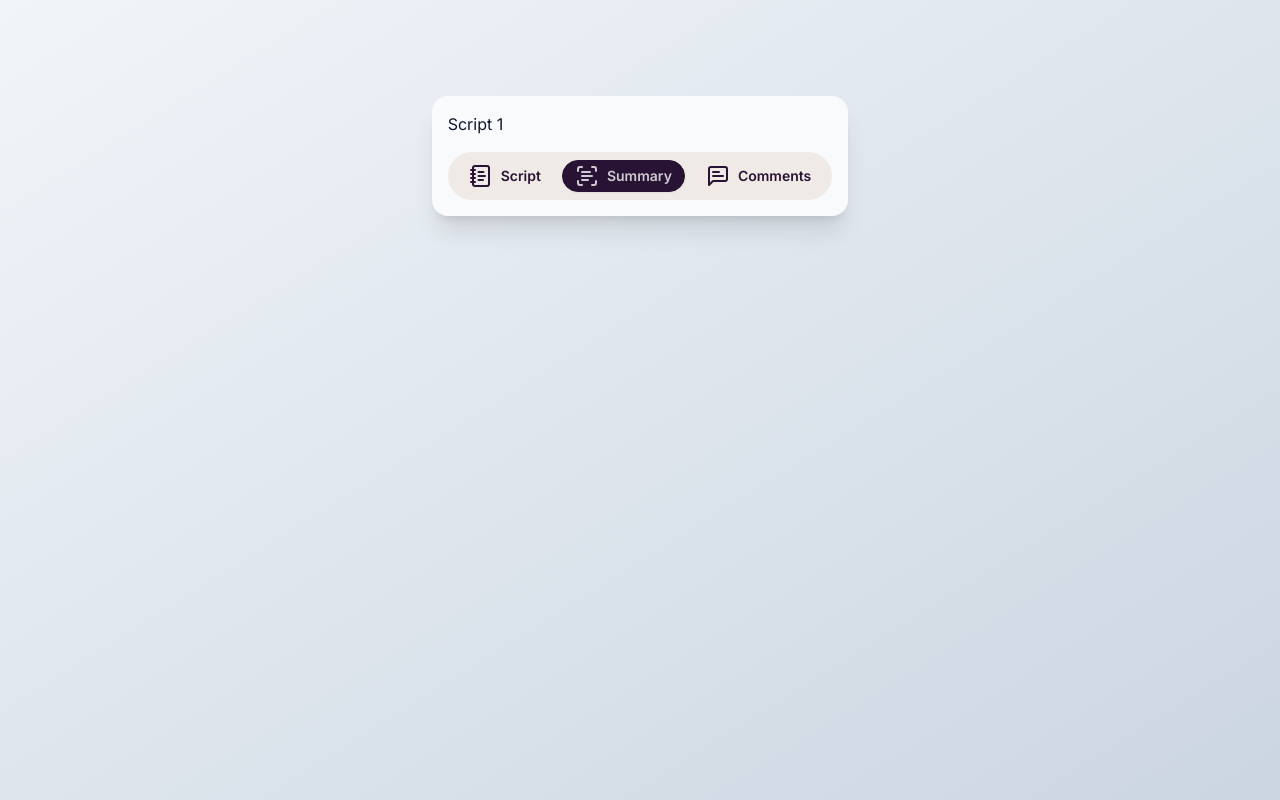
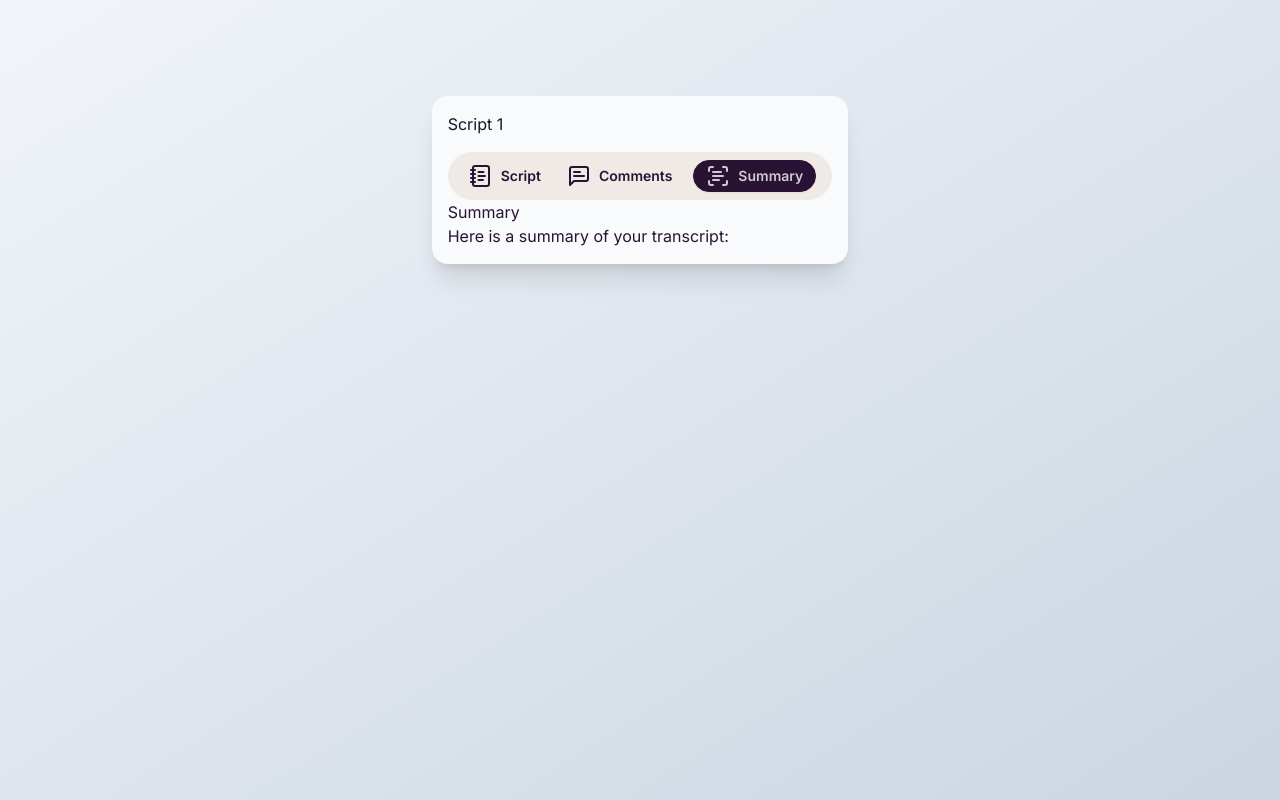
Before and after one commit to Headstarter-2024/editor, a Next.js app: page / in a window 1280 px wide. Both pictures are taken after a click on the button "Summary". Built offline with nearby package versions, Linux system fonts and the light colour scheme.

Commit message:
Add Summary View
Empty for now

```diff
--- a/src/components/Editor.tsx
+++ b/src/components/Editor.tsx
@@ -4,6 +4,7 @@ import { useEditorStore } from "@/store";
 import { MessageSquareText, NotebookText, ScanText } from "lucide-react";
 import CommentsView from "./CommentsView";
 import ScriptsView from "./ScriptView";
+import SummaryView from "./SummaryView";
 
 const Editor: React.FC = () => {
   const activeView = useEditorStore((state) => state.activeView);
@@ -21,23 +22,24 @@ const Editor: React.FC = () => {
           Script
         </button>
         <button
+          className={`btn btn-sm ${activeView === "comments" ? "btn-neutral" : "btn-ghost"}`}
+          onClick={() => setActiveView("comments")}
+        >
+          <MessageSquareText size={24} />
+          Comments
+        </button>
+        <button
           className={`btn btn-sm mx-2 ${activeView === "summary" ? "btn-neutral" : "btn-ghost"}`}
           onClick={() => setActiveView("summary")}
         >
           <ScanText size={24} />
           Summary
         </button>
-        <button
-          className={`btn btn-sm ${activeView === "comments" ? "btn-neutral" : "btn-ghost"}`}
-          onClick={() => setActiveView("comments")}
-        >
-          <MessageSquareText size={24} />
-          Comments
-        </button>
       </div>
       <div className="container">
-        {activeView === 'scripts' && <ScriptsView />}
-         {activeView === 'comments' && <CommentsView />}
+        {activeView === "scripts" && <ScriptsView />}
+        {activeView === "comments" && <CommentsView />}
+        {activeView === "summary" && <SummaryView />}
       </div>
     </div>
   );
--- /dev/null
+++ b/src/components/SummaryView.tsx
@@ -0,0 +1,12 @@
+// TODO: we'll have to get state and send to an AI model.
+
+const SummaryView: React.FC = () => {
+  return (
+    <div>
+      <h1>Summary</h1>
+      <p>Here is a summary of your transcript:</p>
+    </div>
+  );
+};
+
+export default SummaryView;
```
